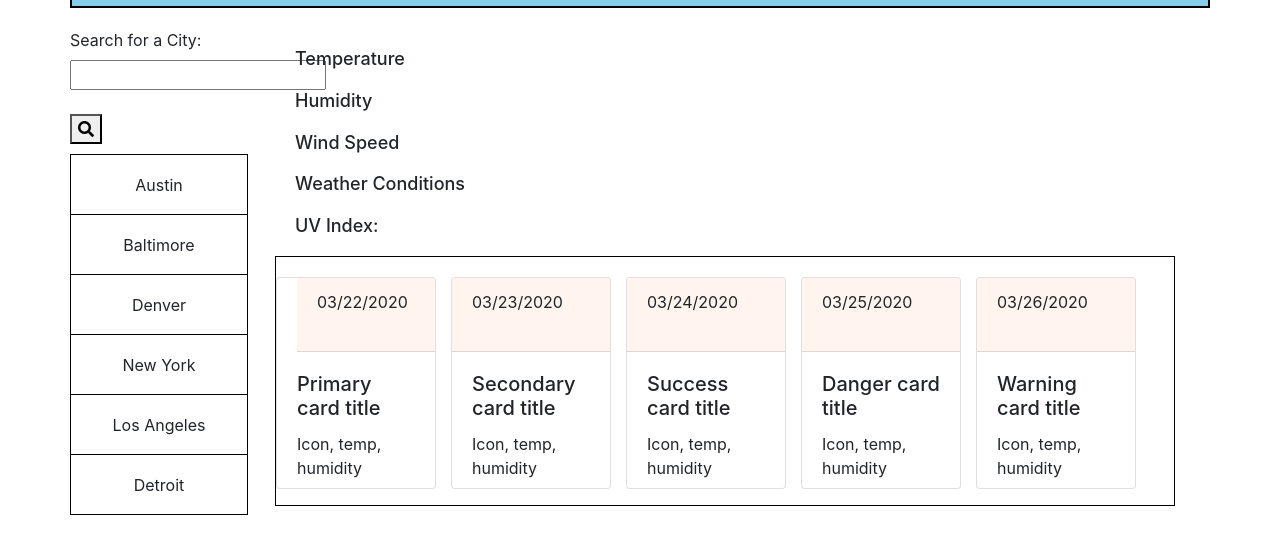
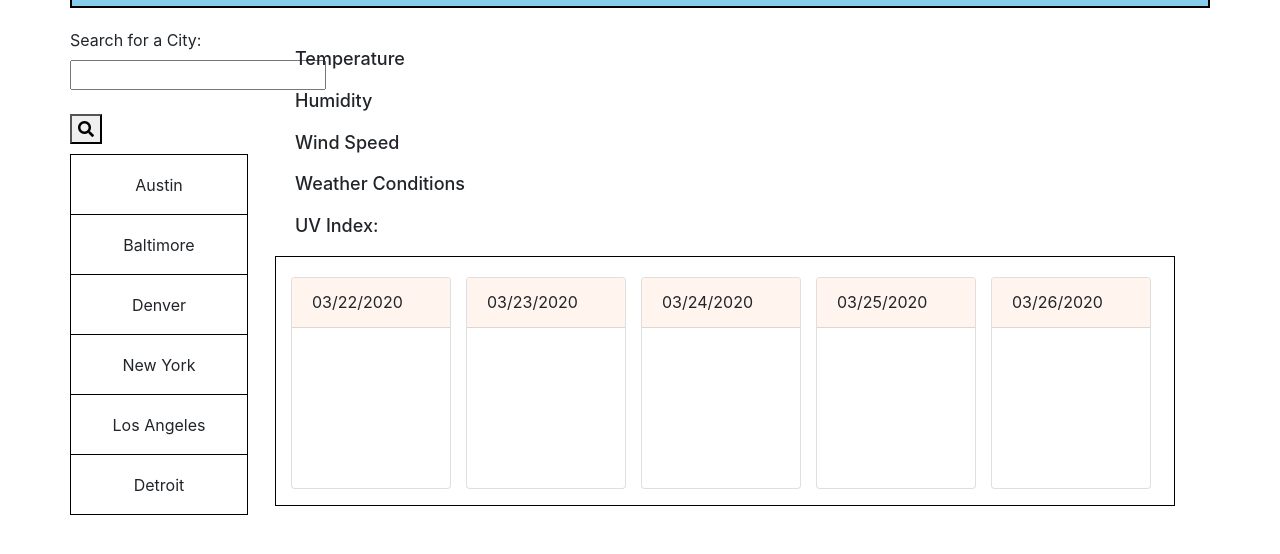
Before and after one commit to Linus41/Homework6, a plain HTML site: page index.html in a window 1280 px wide. Shown: the part 70-624 px from the top of the page. Drawn offline with nearby package versions, Linux system fonts and the light colour scheme; no server answers.

Commit message:
reformated cards and card container using css

```diff
--- a/index.html
+++ b/index.html
@@ -53,7 +53,6 @@
                 </div>
             </div>
             <div class="col-md-10">
-                <!-- <div class="row"> -->
 
                 <h1 id="city"></h1>
                 <h2 id="temp">Temperature</h2>
@@ -71,36 +70,36 @@
                     <div class="card" style="max-width: 10rem;">
                         <div class="card-header" id="card-1"></div>
                         <div class="card-body">
-                            <h5 class="card-title">Primary card title</h5>
-                            <p class="card-text">Icon, temp, humidity</p>
+                            <i id="icon-one" class="card-title"></i>
+                            <p id="temp-one" class="card-text"> </p>
                         </div>
                     </div>
                     <div class="card" style="max-width: 10rem;">
-                        <div class="card-header" id="card-2">day/date</div>
+                        <div class="card-header" id="card-2"></div>
                         <div class="card-body">
-                            <h5 class="card-title">Secondary card title</h5>
-                            <p class="card-text">Icon, temp, humidity</p>
+                            <p id="icon2" class="card-title"></p>
+                            <p id="temp-two" class="card-text"></p>
                         </div>
                     </div>
                     <div class="card" style="max-width: 10rem;">
-                        <div class="card-header" id="card-3">day/date</div>
+                        <div class="card-header" id="card-3"></div>
                         <div class="card-body">
-                            <h5 class="card-title">Success card title</h5>
-                            <p class="card-text">Icon, temp, humidity</p>
+                            <p id="icon3" class="card-title"></p>
+                            <p id="temp-three" class="card-text"></p>
                         </div>
                     </div>
                     <div class="card" style="max-width: 10rem;">
-                        <div class="card-header" id="card-4">day/date</div>
+                        <div class="card-header" id="card-4"></div>
                         <div class="card-body">
-                            <h5 class="card-title">Danger card title</h5>
-                            <p class="card-text">Icon, temp, humidity</p>
+                            <p id="icon4" class="card-title"></p>
+                            <p id="temp-four" class="card-text"></p>
                         </div>
                     </div>
                     <div class="card" style="max-width: 10rem;">
-                        <div class="card-header" id="card-5">day/date</div>
+                        <div class="card-header" id="card-5"></div>
                         <div class="card-body">
-                            <h5 class="card-title">Warning card title</h5>
-                            <p class="card-text">Icon, temp, humidity</p>
+                            <p id="icon5" class="card-title"></p>
+                            <p id="temp-five" class="card-text"></p>
                         </div>
                     </div>
                 </div>
@@ -202,6 +201,10 @@
                 var longitude = response.coord.lon;
                 index(latitude, longitude);
                 console.log(latitude, longitude);
+                var iconOne = response.weather[0].icon;
+                // $("#icon-one").attr(src=iconOne);
+                console.log(iconOne);
+                // $("#temp-one").val(response.main.temp);
             })
         }
         // call function getlatestsearch to put city into input field
--- a/style.css
+++ b/style.css
@@ -34,13 +34,14 @@ h2 {
     height: 212px;
     margin-top: 20px;
     margin-right: 15px;
+    width: 165px;
 }
 .card-header {
-    height: 80px;
+    height: 50px;
 }
 #card-1 {
     background-color: seashell;
-    margin-left: 20px;
+    /* margin-left: 20px; */
 }
 #card-2 {
     background-color:seashell;
@@ -60,6 +61,8 @@ h2 {
     height: 250px;
     width: 900px;
     position: relative;
+    padding-left: 15px;
+    margin-bottom: 20px;
 }
 #top {
     /* margin-left: 40px; */
```
